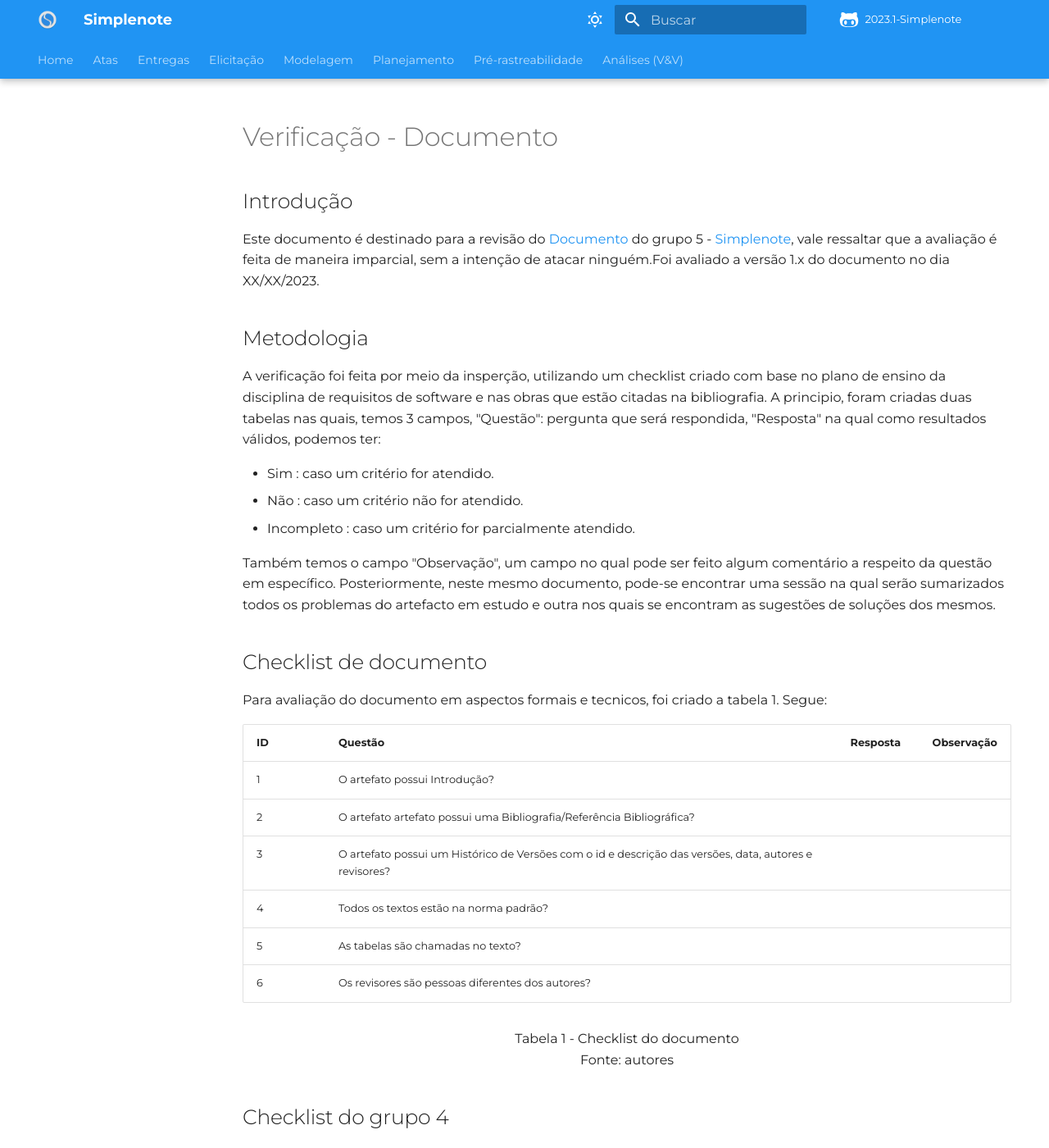
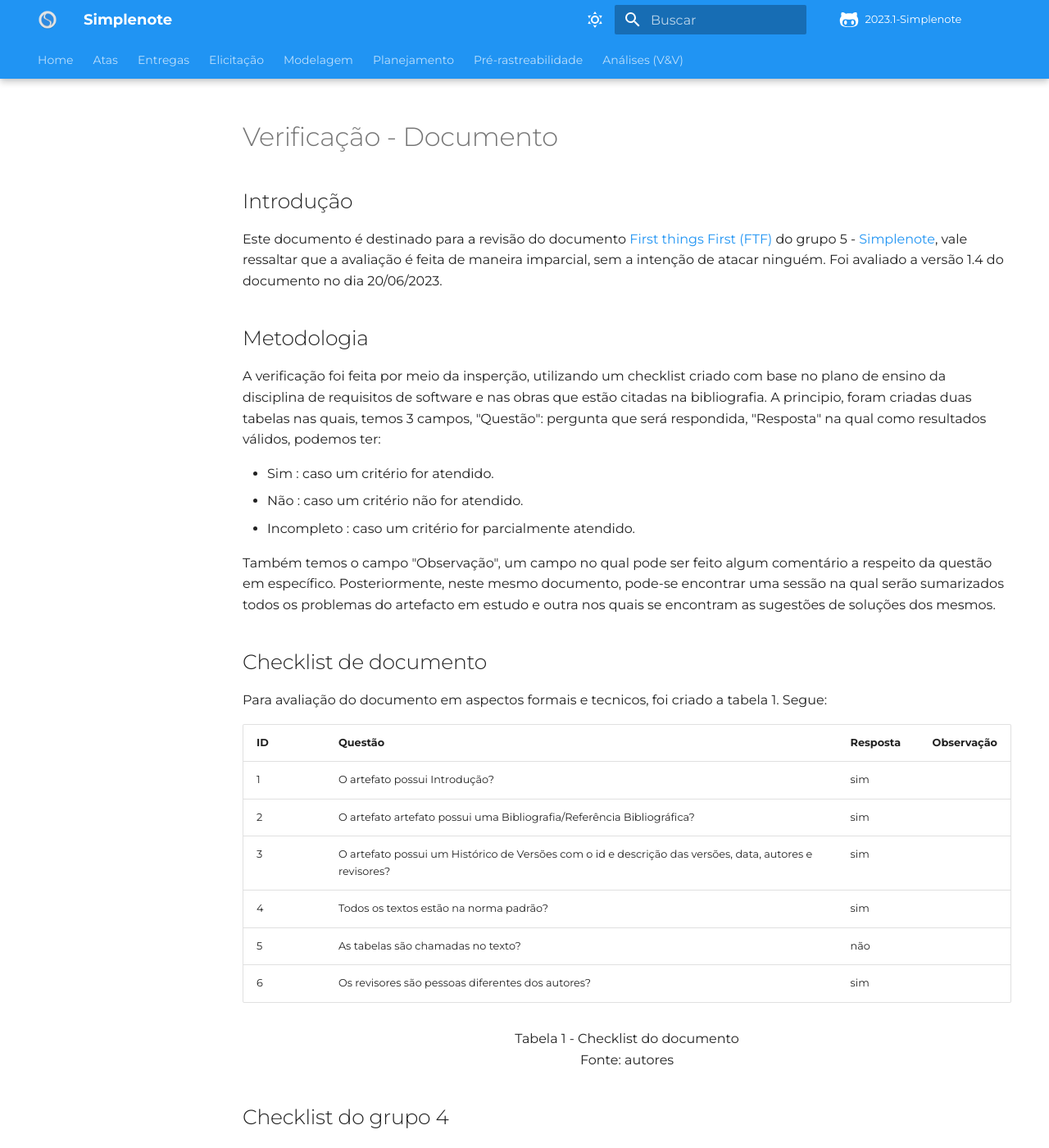
Before and after one commit to Requisitos-de-Software/2023.1-Simplenote, an MkDocs documentation site: the page built from docs/Analise-Grupo5/Elicitação/priorização/FTF.md, in a window 1280 px wide and 1400 px high. Shown: the whole window at 82% size. Built offline with MkDocs 1.6.1 and Material for MkDocs 9.7.7, drawn with Linux system fonts in a browser that asks for light colours; some web fonts are replaced; comment, search, counter and statistics services are not loaded; some of the changed text lies outside the part shown.

Commit message:
Update FTF.md

```diff
--- a/docs/Analise-Grupo5/Elicitação/priorização/FTF.md
+++ b/docs/Analise-Grupo5/Elicitação/priorização/FTF.md
@@ -2,7 +2,7 @@
 
 ## Introdução
 
-Este documento é destinado para a revisão do [Documento](<link para o documento>) do grupo 5 - [Simplenote](https://github.com/Requisitos-de-Software/2023.1-Simplenote), vale ressaltar que a avaliação é feita de maneira imparcial, sem a intenção de atacar ninguém.Foi avaliado a versão 1.x do documento no dia XX/XX/2023.
+Este documento é destinado para a revisão do documento [First things First (FTF)](https://requisitos-de-software.github.io/2023.1-Simplenote/elicitacao/Prioriza%C3%A7%C3%A3o/FirstthingsFirst/) do grupo 5 - [Simplenote](https://github.com/Requisitos-de-Software/2023.1-Simplenote), vale ressaltar que a avaliação é feita de maneira imparcial, sem a intenção de atacar ninguém. Foi avaliado a versão 1.4 do documento no dia 20/06/2023.
 
 ## Metodologia
 
@@ -19,12 +19,12 @@
 
 |ID|Questão|Resposta|Observação|
 |--|-------|--------|----------|
-|1|O artefato possui Introdução?                                                                                |        |          |
-|2|O artefato artefato possui uma Bibliografia/Referência Bibliográfica?                                        |        |          |
-|3|O artefato possui um Histórico de Versões com o id e descrição das versões, data, autores e revisores?       |        |          |
-|4|Todos os textos estão na norma padrão?                                                                       |        |          |
-|5|As tabelas são chamadas no texto?                                                                            |        |          |
-|6|Os revisores são pessoas diferentes dos autores?                                                             |        |          |
+|1|O artefato possui Introdução?                                                                                |  sim      |          |
+|2|O artefato artefato possui uma Bibliografia/Referência Bibliográfica?                                        |  sim      |          |
+|3|O artefato possui um Histórico de Versões com o id e descrição das versões, data, autores e revisores?       |  sim      |          |
+|4|Todos os textos estão na norma padrão?                                                                       |  sim      |          |
+|5|As tabelas são chamadas no texto?                                                                            |  não      |          |
+|6|Os revisores são pessoas diferentes dos autores?                                                             |  sim      |          |
 
 <p align="center"> Tabela 1 - Checklist do documento <br> Fonte: autores </p>
 
```
Also changed, not shown: other parts of docs/Analise-Grupo5/Elicitação/priorização/FTF.md (+1 -2 lines).
